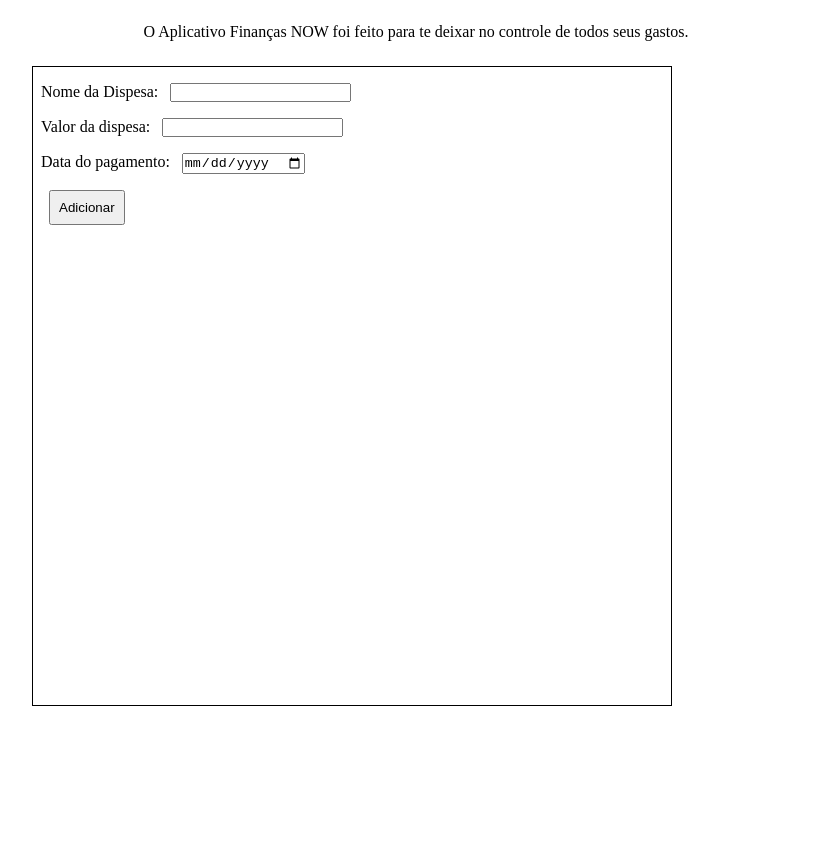
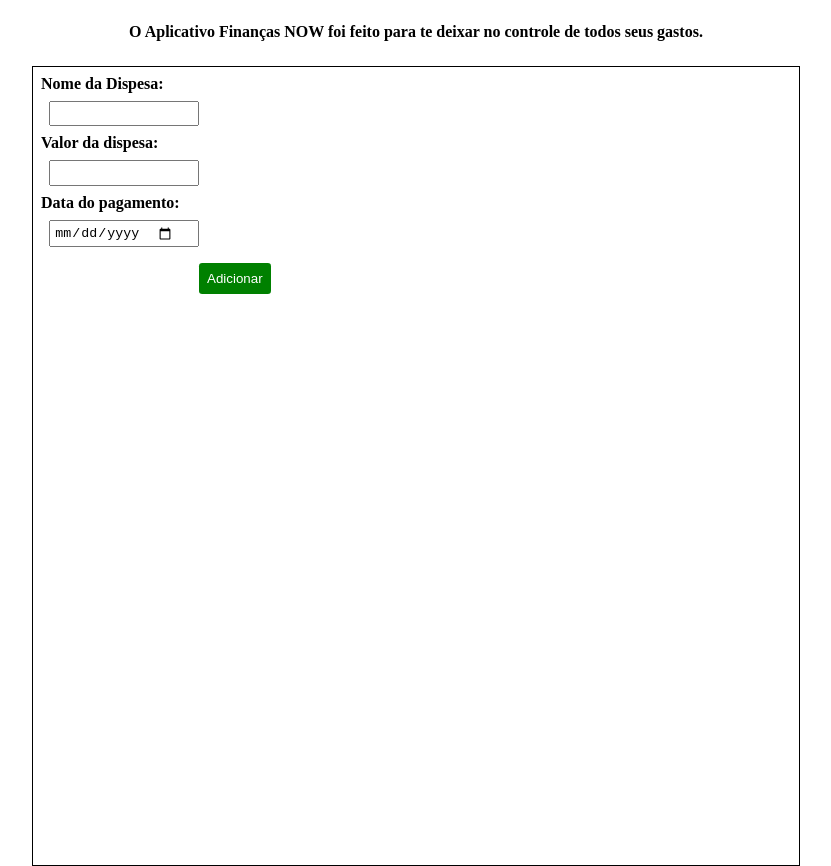
Before and after one commit to Mileide-Mikka/Financa-NOW, a plain HTML site: page index.html in a window 1280 px wide. Shown: the part 54-920 px from the top of the page, without its empty margins (224-1055 px from the left). Before the commit the page ends 800 px from the top, so only its background shows below. Drawn offline with Linux system fonts and the light colour scheme.

Commit message:
Arrumei algumas coisas do css, como o button de adicionar

```diff
--- a/index.html
+++ b/index.html
@@ -25,7 +25,7 @@
           <label> Data do pagamento:</label>
           <input type="date" name="cadastro-data">
         </p>
-        <button onclick="addMe()" type="button">Adicionar</button>
+        <button id="addMeBnt" onclick="addMe()" type="button">Adicionar</button>
 
         <ul id="dispesas-list"></ul>
     </form>
--- a/script.js
+++ b/script.js
@@ -3,7 +3,7 @@ function addMe(){
     let valor = document.querySelector("input[name='cadastro-valor']").value;
     let dataPagamento = document.querySelector("input[name='cadastro-data']").value;
 
-    let newListValue = document.createElement("li");
+    let newListValue = document.createElement("li")
     newListValue.innerText = "A " + dispesa + " no valor de R$" + valor + " foi paga nesta data " + dataPagamento;
 
 
@@ -12,6 +12,12 @@ function addMe(){
     removeButton.type = "button";
     removeButton.innerText = "Remover";
     removeButton.setAttribute("onclick", "removeDispesa(this)")
+    removeButton.style.color = "white"
+    removeButton.style.backgroundColor = "red";
+    removeButton.style.border = "none";
+    removeButton.style.borderRadius = "5px";
+    removeButton.style.padding = "10px";
+    removeButton.style.margin = "8px";
 
     newListValue.appendChild(removeButton)
 
--- a/style.css
+++ b/style.css
@@ -2,14 +2,15 @@
     box-sizing: border-box;
     padding: 0;
     margin: 0;
+    align-items: center;
+
 }
 
 form {
     position: absolute;
-    align-items: center;
     border: 1px solid;
-    width: 50%;
-    height: 80%;
+    width: 60%;
+    height: 100%;
 }
 
 #title {
@@ -20,23 +21,35 @@ form {
 .sub-title {
     text-align: center;
     padding: 0.5rem;
+    font-weight: bold;
 }
 #cadastros {
     padding: 0.5rem;
     left: 20%;
     top: 15%;
-    align-items: center;
 
 }
 
-input{
-    margin: 0.5rem;
+p > label {
+    font-size: 16px;
+    font-weight: bold;
 }
 
-button {
+input{
+    display: flex;
+    margin: 0.5rem;
+    padding: 0.2rem;
+    width: 20%;
+}
+
+#addMeBnt {
     margin: 0.5rem;
     padding: 0.5rem;
     text-align: center;
+    left: 20%;
     position: relative;
-
+    color: white;
+    background-color: green;
+    border-radius: 0.2rem;
+    border: none;
 }
```
